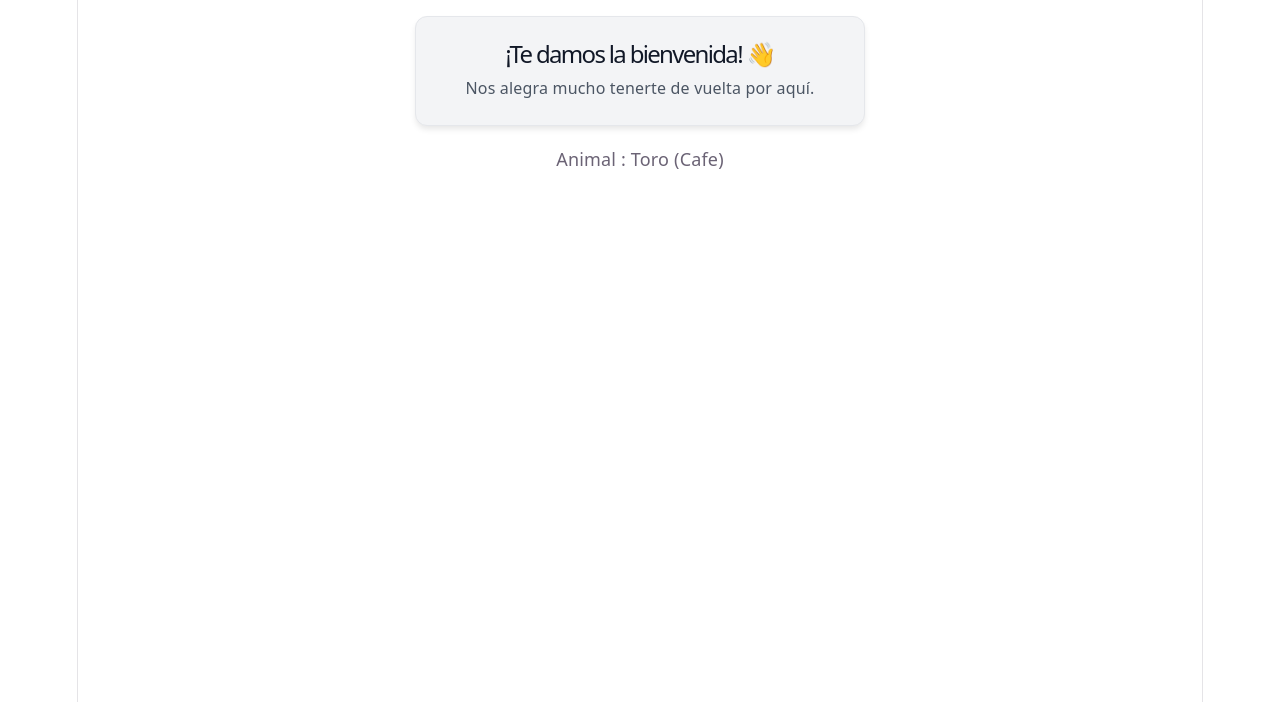
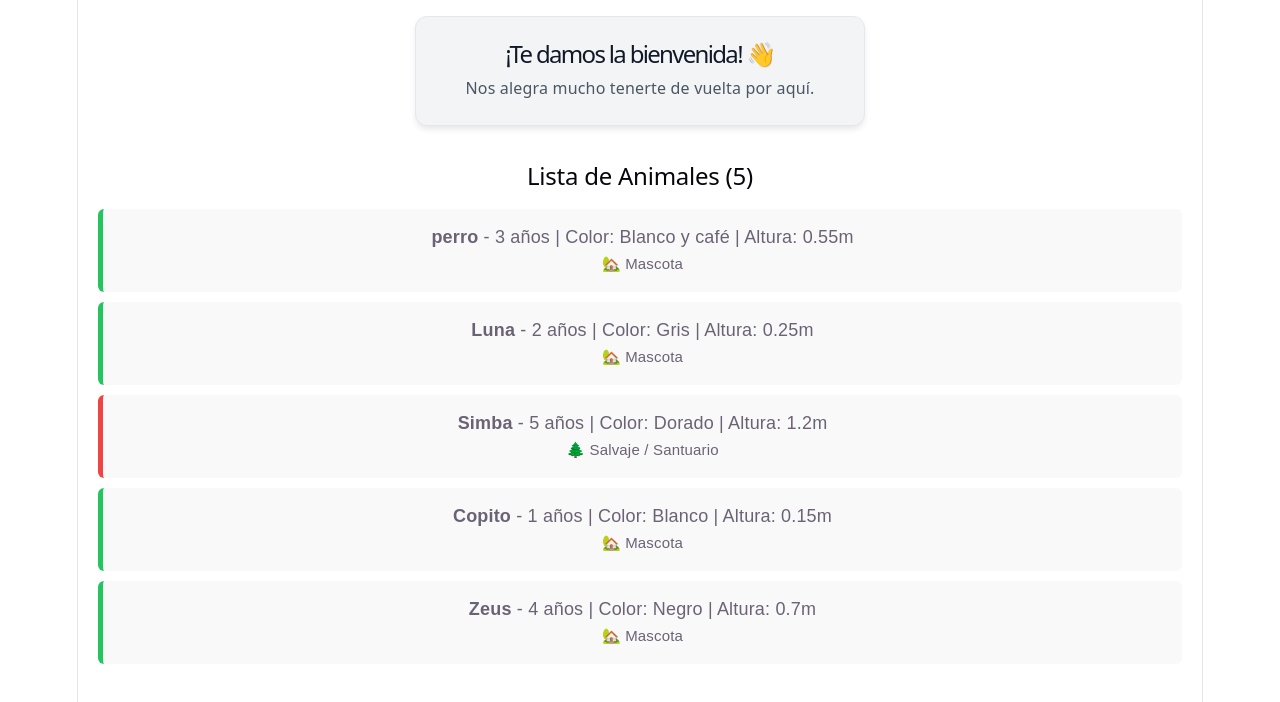
Before and after one commit to ApoloByte/Electiva1A2026P1, a React (Vite) app in the folder s14-conceptos-importantes-y-retos/reto-1-react-repaso/: page / in a window 1280 px wide. Shown: the top 702 px of the page. Built offline with nearby package versions, Linux system fonts and the light colour scheme.

Commit message:
usestate para listado de animales reto 1 sm 14

```diff
--- a/s14-conceptos-importantes-y-retos/reto-1-react-repaso/src/App.tsx
+++ b/s14-conceptos-importantes-y-retos/reto-1-react-repaso/src/App.tsx
@@ -1,25 +1,73 @@
-// 1. Importamos el componente y la interfaz usando sus rutas
+import { useState } from 'react';
 import Bienvenida from './components/Bienvenida';
-import { type Animal } from './interfaces/Animal';
+import { type Animal } from './interfaces/Animal'; // Importamos la interfaz correctamente
 
 function App() {
-  // 2. Aquí podemos usar la interfaz para crear un objeto de tipo Animal
-  const miAnimal: Animal = {
-    name: "Toro",
-    age: 3,
-    color: "Cafe",
-    isPet: true,
-    height: 0.5
-  };
+  // Creamos el useState especificando que es un arreglo de tipo Animal -> <Animal[]>
+  const [animals, setAnimals] = useState<Animal[]>([
+    {
+      name: "perro",
+      age: 3,
+      color: "Blanco y café",
+      isPet: true,
+      height: 0.55
+    },
+    {
+      name: "Luna",
+      age: 2,
+      color: "Gris",
+      isPet: true,
+      height: 0.25
+    },
+    {
+      name: "Simba",
+      age: 5,
+      color: "Dorado",
+      isPet: false,
+      height: 1.2
+    },
+    {
+      name: "Copito",
+      age: 1,
+      color: "Blanco",
+      isPet: true,
+      height: 0.15
+    },
+    {
+      name: "Zeus",
+      age: 4,
+      color: "Negro",
+      isPet: true,
+      height: 0.70
+    }
+  ]);
 
   return (
     <div>
-      {/* 3. Aquí mostramos el componente de bienvenida */}
       <Bienvenida />
 
-      {/* Solo para ver que los datos del animal funcionan */}
-      <div style={{ textAlign: 'center', marginTop: '20px' }}>
-        <p>Animal : {miAnimal.name} ({miAnimal.color})</p>
+      <div style={{ padding: '20px', fontFamily: 'sans-serif' }}>
+        <h2>Lista de Animales ({animals.length})</h2>
+
+        {/* Renderizamos la lista en el HTML */}
+        <ul style={{ listStyleType: 'none', padding: 0 }}>
+          {animals.map((animal, index) => (
+            <li
+              key={index}
+              style={{
+                background: '#f9f9f9',
+                margin: '10px 0',
+                padding: '15px',
+                borderRadius: '6px',
+                borderLeft: animal.isPet ? '5px solid #22c55e' : '5px solid #ef4444'
+              }}
+            >
+              <strong>{animal.name}</strong> - {animal.age} años | Color: {animal.color} | Altura: {animal.height}m
+              <br />
+              <small>{animal.isPet ? '🏡 Mascota' : '🌲 Salvaje / Santuario'}</small>
+            </li>
+          ))}
+        </ul>
       </div>
     </div>
   );
```
